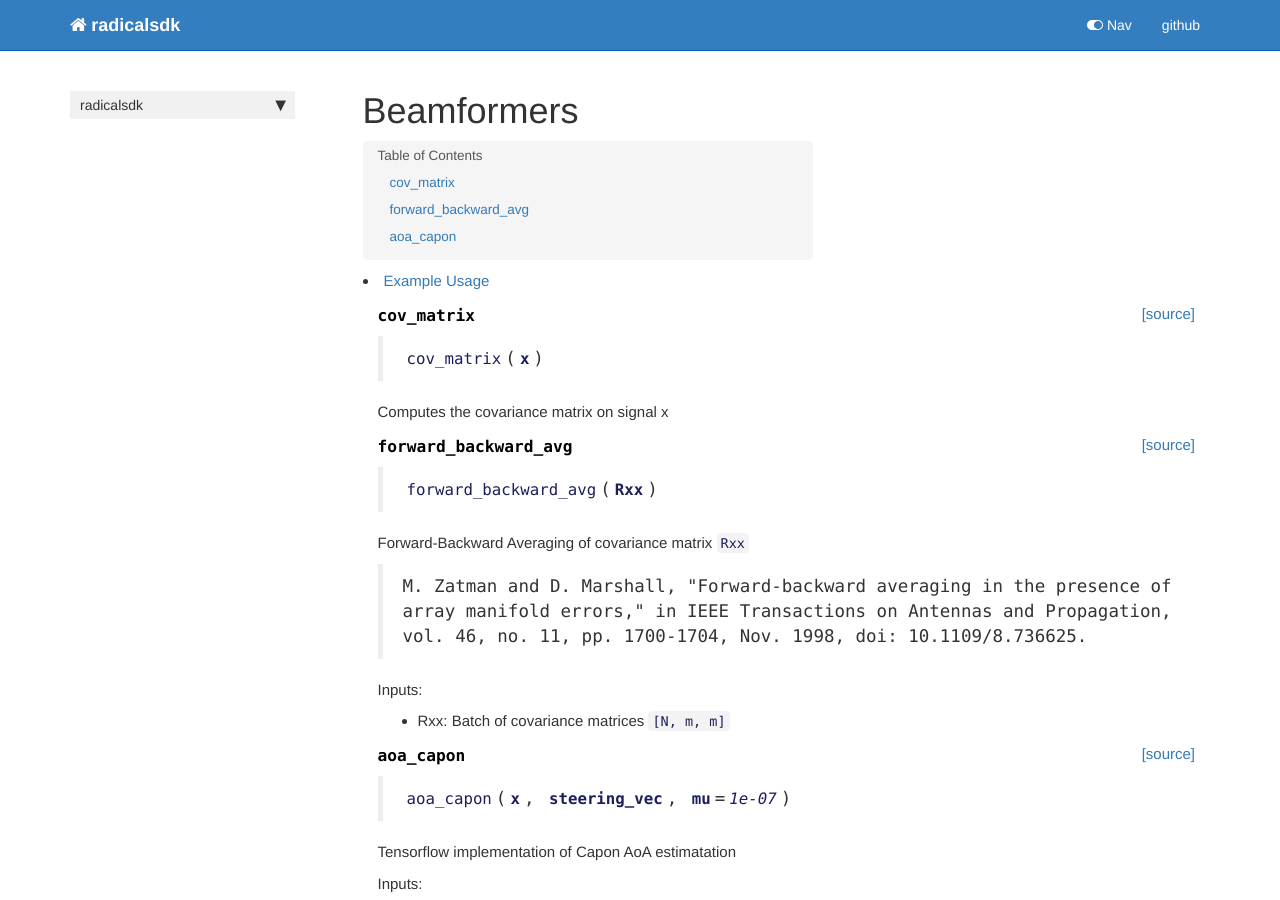
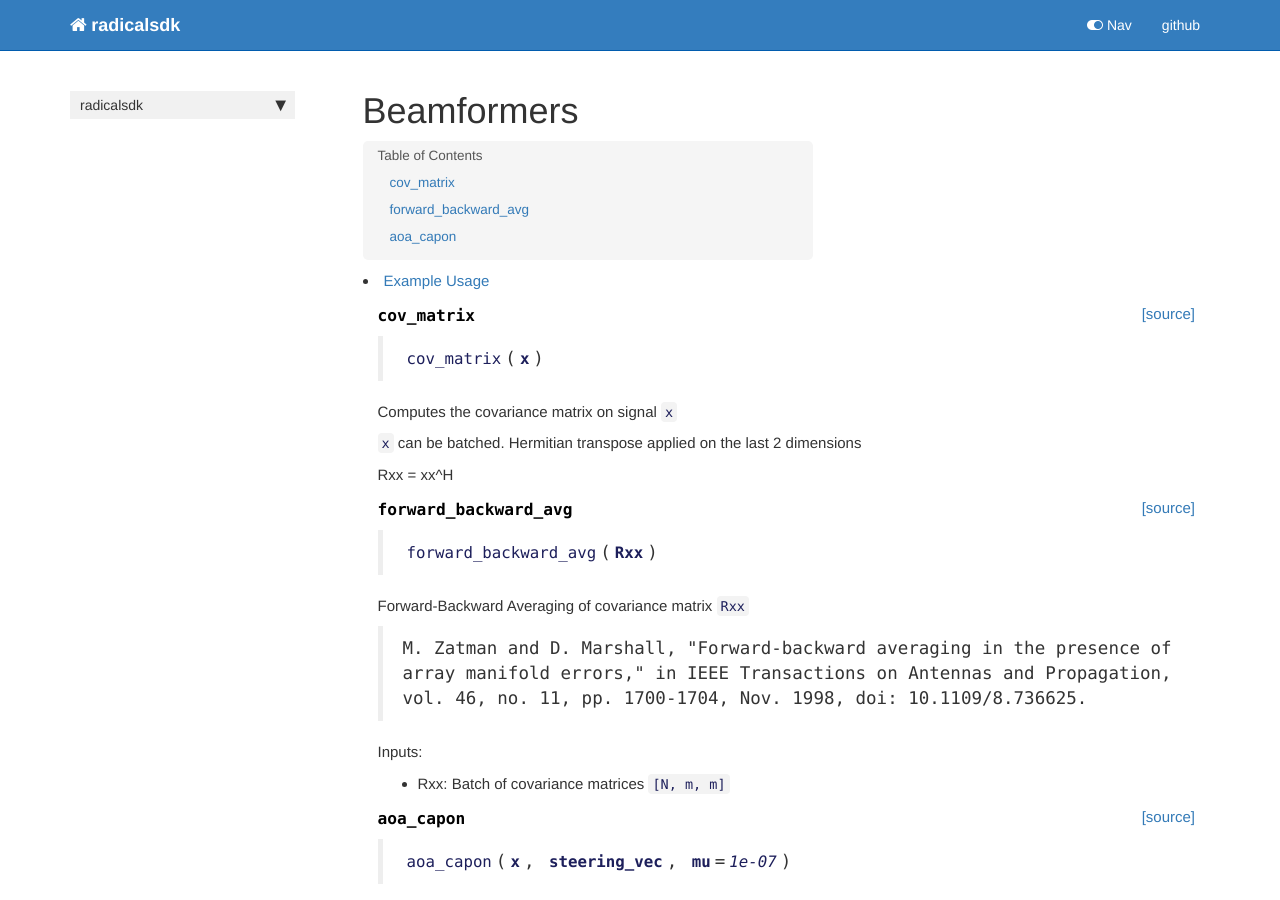
Before and after one commit to moodoki/radical_sdk, a Jekyll site: the page built from docs/beamformers.html, in a window 1280 px wide and 900 px high. Built offline with Jekyll 4.4.1, drawn with Linux system fonts in a browser that asks for light colours; nearby versions of some CDN libraries; comment, search, counter and statistics services are not loaded.

Commit message:
docs math escape char

```diff
--- a/docs/beamformers.html
+++ b/docs/beamformers.html
@@ -49,7 +49,9 @@
 <div class="output_markdown rendered_html output_subarea ">
 <h4 id="cov_matrix" class="doc_header"><code>cov_matrix</code><a href="https://github.com/moodoki/radical_sdk/tree/master/radicalsdk/beamformers.py#L10" class="source_link" style="float:right">[source]</a></h4><blockquote><p><code>cov_matrix</code>(<strong><code>x</code></strong>)</p>
 </blockquote>
-<p>Computes the covariance matrix on signal x</p>
+<p>Computes the covariance matrix on signal <code>x</code></p>
+<p><code>x</code> can be batched. Hermitian transpose applied on the last 2 dimensions</p>
+<p>Rxx = xx^H</p>
 
 </div>
 
@@ -72,7 +74,7 @@
 
 
 <div class="output_markdown rendered_html output_subarea ">
-<h4 id="forward_backward_avg" class="doc_header"><code>forward_backward_avg</code><a href="https://github.com/moodoki/radical_sdk/tree/master/radicalsdk/beamformers.py#L19" class="source_link" style="float:right">[source]</a></h4><blockquote><p><code>forward_backward_avg</code>(<strong><code>Rxx</code></strong>)</p>
+<h4 id="forward_backward_avg" class="doc_header"><code>forward_backward_avg</code><a href="https://github.com/moodoki/radical_sdk/tree/master/radicalsdk/beamformers.py#L21" class="source_link" style="float:right">[source]</a></h4><blockquote><p><code>forward_backward_avg</code>(<strong><code>Rxx</code></strong>)</p>
 </blockquote>
 <p>Forward-Backward Averaging of covariance matrix <code>Rxx</code></p>
 <blockquote><p>M. Zatman and D. Marshall, "Forward-backward averaging in the presence of array manifold errors,"
@@ -104,7 +106,7 @@
 
 
 <div class="output_markdown rendered_html output_subarea ">
-<h4 id="aoa_capon" class="doc_header"><code>aoa_capon</code><a href="https://github.com/moodoki/radical_sdk/tree/master/radicalsdk/beamformers.py#L38" class="source_link" style="float:right">[source]</a></h4><blockquote><p><code>aoa_capon</code>(<strong><code>x</code></strong>, <strong><code>steering_vec</code></strong>, <strong><code>mu</code></strong>=<em><code>1e-07</code></em>)</p>
+<h4 id="aoa_capon" class="doc_header"><code>aoa_capon</code><a href="https://github.com/moodoki/radical_sdk/tree/master/radicalsdk/beamformers.py#L40" class="source_link" style="float:right">[source]</a></h4><blockquote><p><code>aoa_capon</code>(<strong><code>x</code></strong>, <strong><code>steering_vec</code></strong>, <strong><code>mu</code></strong>=<em><code>1e-07</code></em>)</p>
 </blockquote>
 <p>Tensorflow implementation of Capon AoA estimatation</p>
 <p>Inputs:</p>
--- a/radicalsdk/beamformers.py
+++ b/radicalsdk/beamformers.py
@@ -8,9 +8,11 @@
 
 # Cell
 def cov_matrix(x):
-    """Computes the covariance matrix on signal x
+    """Computes the covariance matrix on signal `x`
 
+    `x` can be batched. Hermitian transpose applied on the last 2 dimensions
 
+    Rxx = xx^H
     """
     n_chirps = x.shape[-1]
     Rxx = tf.matmul(x, x, adjoint_b=True)
@@ -45,7 +47,7 @@
 
 
     Outputs:
-    - `den`: denominator of Capon beamforming equation, i.e. $a(\theta)^*R_{xx}^{-1}a(\theta)$
+    - `den`: denominator of Capon beamforming equation, i.e. $a(\\theta)^*R_{xx}^{-1}a(\\theta)$
     - `weights`: tuning weights for each antenna
     """
     num_rx = x.shape[-2]
```
Also changed, not shown: 1 other file.
